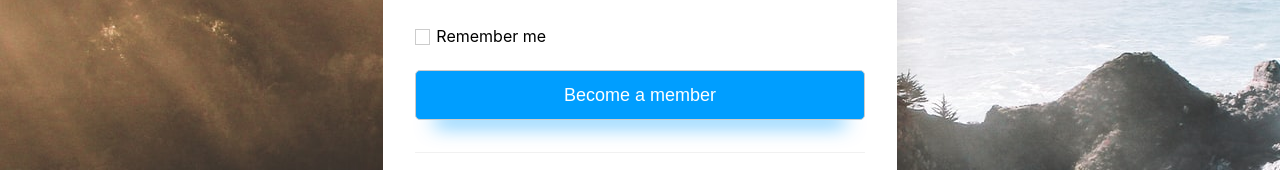
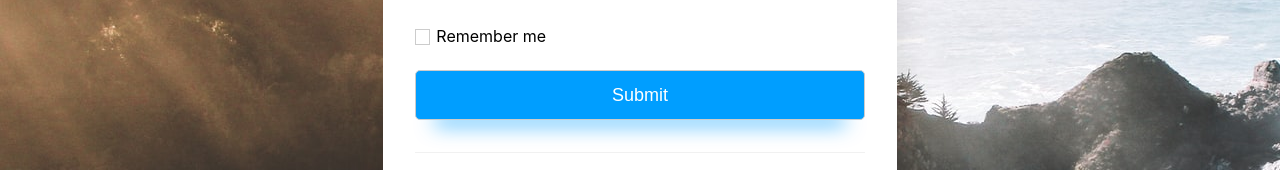
Before and after one commit to pum-khoa/authentication-ui, a React (Create React App) app: page /sign-in in a window 1280 px wide. Shown: the part 406-576 px from the top of the page. Built offline with nearby package versions, Linux system fonts and the light colour scheme.

Commit message:
fix: change text button login

```diff
--- a/src/pages/SignIn/SignIn.js
+++ b/src/pages/SignIn/SignIn.js
@@ -87,7 +87,7 @@ const SignIn = () => {
           block={true}
           className="button-submit-sign-in"
         >
-          Become a member
+          Submit
         </Button>
       </form>
       <div className="form-footer-wrapper">
```
